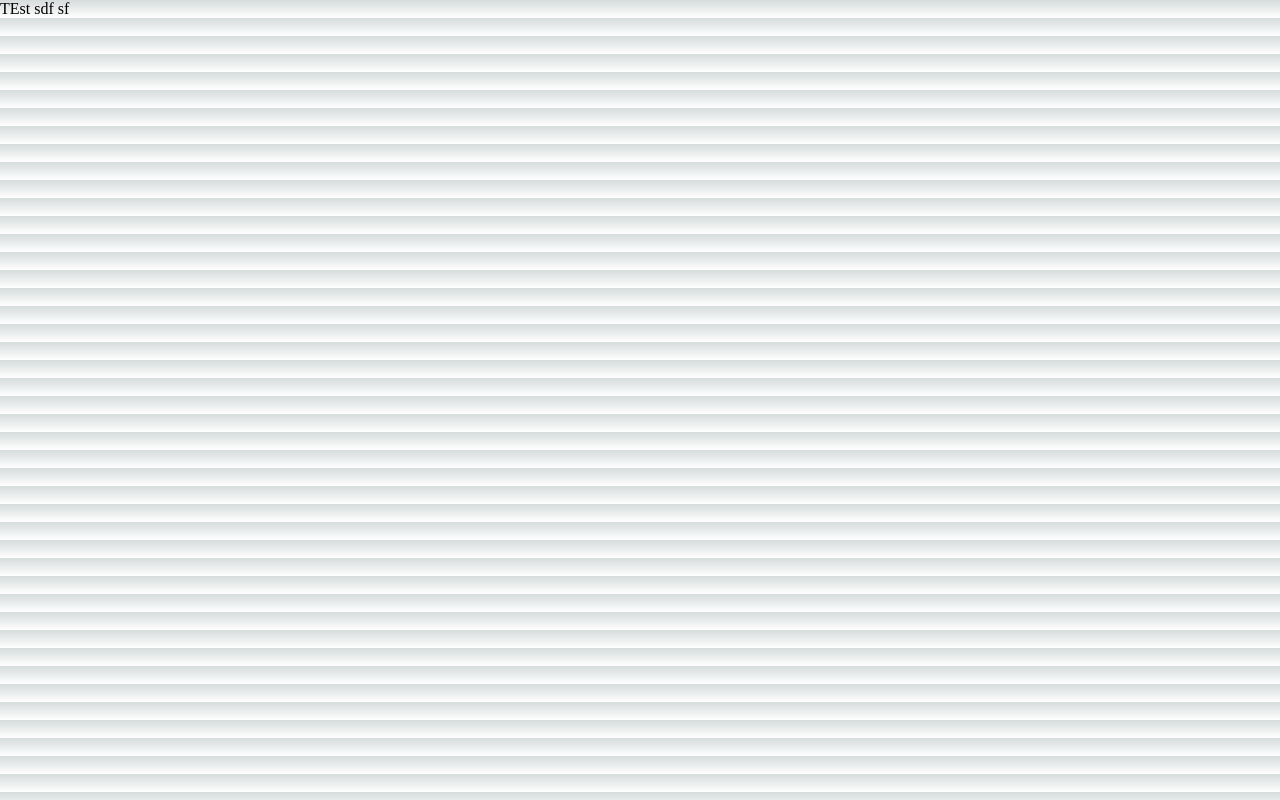
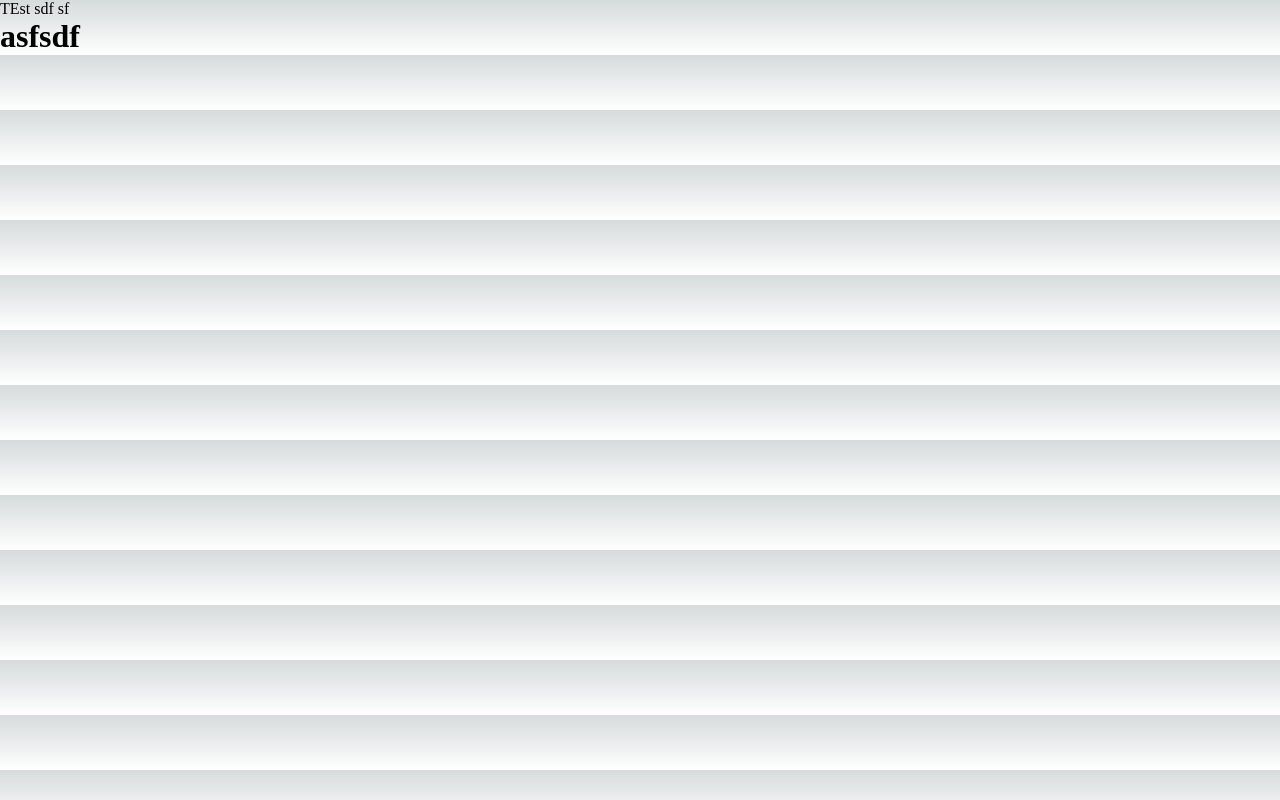
Before and after one commit to ESDP-JS17-ATTRACTOR/Online-School-ESDP-JS-17, a Next.js app in the folder front/: page /about in a window 1280 px wide. Built offline with nearby package versions, Linux system fonts and the light colour scheme.

Commit message:
#TICKET-1 - Added Fixes 3

```diff
--- a/front/src/pages/about.tsx
+++ b/front/src/pages/about.tsx
@@ -4,6 +4,7 @@ const About = () => {
   return (
     <div>
       <p>TEst sdf sf</p>
+      <h1>asfsdf</h1>
     </div>
   );
 };
```
